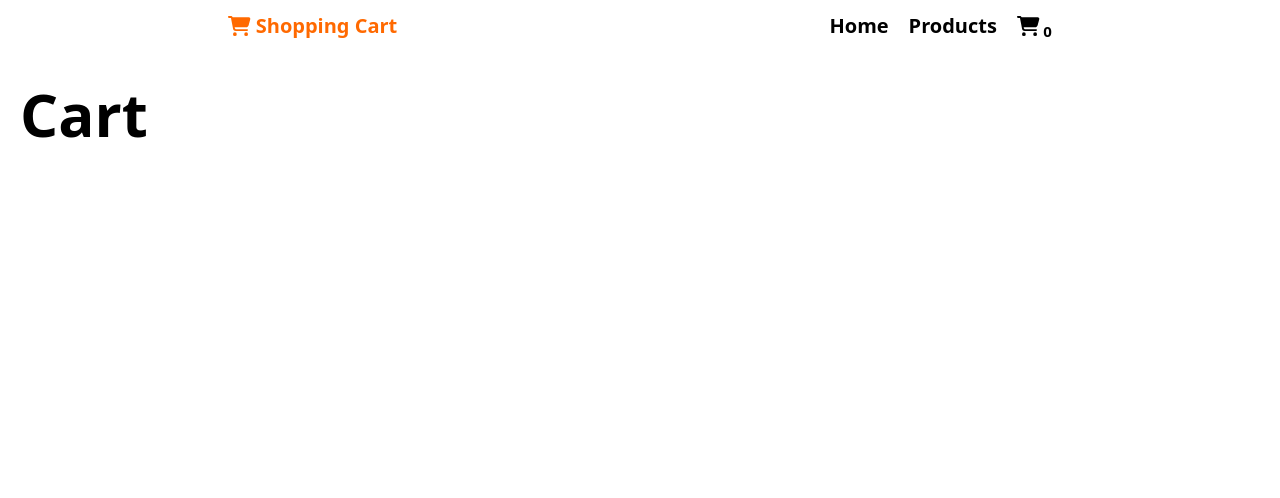
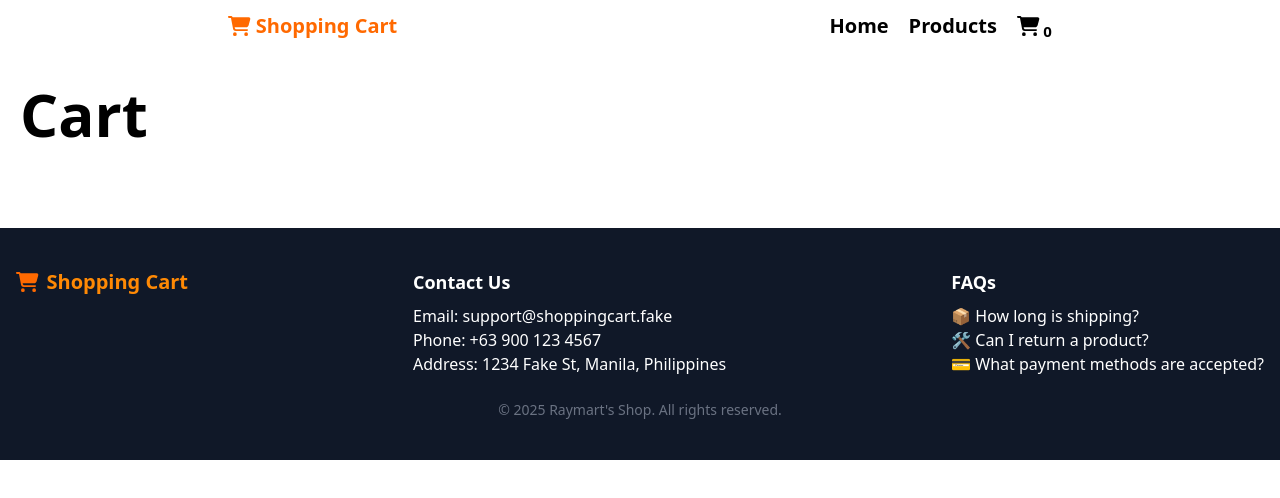
Before and after one commit to xxemat20xx/Shopping-cart, a React (Vite) app: page /cart in a window 1280 px wide. Shown: the top 498 px of the page. Built offline with nearby package versions, Linux system fonts and the light colour scheme; no server answers.

Commit message:
commit changes

```diff
--- a/src/components/Homepage/DiscoverSection.jsx
+++ b/src/components/Homepage/DiscoverSection.jsx
@@ -5,13 +5,13 @@ const DiscoverSection = () => {
 
   return (
     <div className='discover-section mt-8'>
-        <h1 className='text-4xl font-bold text-center'>Discover</h1>
-        <div className="text-center bg-orange-500 w-24 h-2 m-auto block mt-5 mb-5"></div>
-        <div className='min-h-screen grid grid-cols-1 md:grid-cols-2 lg:grid-cols-4 gap-5'>
+        <h1 className='text-4xl font-bold text-center md:text-left'>Discover</h1>
+        <div className="text-center bg-orange-500 w-24 h-2 mx-auto my-5 block md:text-left md:mx-0"></div>
+        <div className='grid grid-cols-1 md:grid-cols-2 lg:grid-cols-4 gap-5'>
         {discoverMoreData.map((data) => {
             const {id, src, category} = data;
             return(
-                <div key={id} className='mt-5 flex flex-col items-center'>
+                <div key={id} className='my-5 flex flex-col items-center'>
                     <img src={src} alt="" className='w-3/4 md:w-full'/>
                     <p className='font-bold'>{category}</p>
                     <div>
--- /dev/null
+++ b/src/components/Homepage/Footer.jsx
@@ -0,0 +1,41 @@
+import { Link } from "react-router-dom";
+import { FontAwesomeIcon } from "@fortawesome/react-fontawesome";
+import { faCartShopping } from "@fortawesome/free-solid-svg-icons";
+
+const Footer = () => {
+  return (
+    <footer className="bg-gray-900 text-white py-10 mt-16">
+      <div className="container mx-auto px-4 flex flex-col md:flex-row justify-between items-start gap-8">
+
+        {/* Logo + Home */}
+        <div className="text-xl font-semibold flex items-center gap-2">
+          <FontAwesomeIcon icon={faCartShopping} className="text-orange-500" />
+          <Link to="/" className="hover:underline text-orange-400">Shopping Cart</Link>
+        </div>
+
+        {/* Contact Info */}
+        <div>
+          <h4 className="text-lg font-semibold mb-2">Contact Us</h4>
+          <p>Email: support@shoppingcart.fake</p>
+          <p>Phone: +63 900 123 4567</p>
+          <p>Address: 1234 Fake St, Manila, Philippines</p>
+        </div>
+
+        {/* FAQs */}
+        <div>
+          <h4 className="text-lg font-semibold mb-2">FAQs</h4>
+          <p>📦 How long is shipping?</p>
+          <p>🛠 Can I return a product?</p>
+          <p>💳 What payment methods are accepted?</p>
+        </div>
+      </div>
+
+      {/* Bottom note */}
+      <div className="mt-6 text-center text-sm text-gray-500">
+        &copy; {new Date().getFullYear()} Raymart's Shop. All rights reserved.
+      </div>
+    </footer>
+  );
+};
+
+export default Footer;
--- a/src/components/Homepage/Home.jsx
+++ b/src/components/Homepage/Home.jsx
@@ -1,6 +1,8 @@
 import React from 'react'
 import HeroSection from './HeroSection'
 import DiscoverSection from './DiscoverSection'
+import TopSellerWidget from './TopSellerWidget'
+import Footer from './Footer'
 
 const Home = () => {
   return (
@@ -9,9 +11,8 @@ const Home = () => {
 
                 <HeroSection />
                 <DiscoverSection />
-              {/* <footer className='bg-gray-700 h-32'>
-                  <h1 className='text-6xl text-white font-bold'>Footer</h1>
-              </footer> */}
+                <TopSellerWidget />
+
         </main>
 
     </>
--- /dev/null
+++ b/src/components/Homepage/TopSellerWidget.jsx
@@ -0,0 +1,32 @@
+import React, { useContext } from 'react'
+import { ProductContext } from '../Products/ProductProvider'
+const TopSellerWidget = () => {
+  const {topSeller} = useContext(ProductContext);
+
+
+  return (
+    <div className='my-16'>
+        <h1 className='text-4xl font-bold text-center md:text-left'>Top Sellers</h1>
+        <div className="text-center bg-orange-500 w-24 h-2 mx-auto my-5 block md:text-left md:mx-0"></div>
+        <div className="flex items-center justify-center md:justify-start">
+                 <div className='cards grid grid-cols-1 md:grid-cols-2 xl:grid-cols-4 gap-5 '>
+                   {topSeller.map((data) => {
+            const {id, image, rating} = data;
+            return(
+                <div key={id} className='card w-[400px] bg-white p-6 rounded-sm
+                shadow-lg shadow-black/50 flex flex-col justify-center items-center
+                md:w-[410px] lg:w-[420px]'>
+                    <img src={image} alt="" className='h-50 w-50 object-contain mb-4'/>
+                    <p><strong>Item Purchased: {rating.count}+</strong></p>
+                </div>
+            )
+
+        })}
+         </div>
+        </div>
+
+    </div>
+  )
+}
+
+export default TopSellerWidget
--- a/src/components/Navbar/NavBar.jsx
+++ b/src/components/Navbar/NavBar.jsx
@@ -3,7 +3,7 @@ import { Link, Outlet } from 'react-router-dom'
 import { FontAwesomeIcon } from '@fortawesome/react-fontawesome'
 import { faBars, faCartShopping } from '@fortawesome/free-solid-svg-icons'
 import { ProductContext } from '../Products/ProductProvider'
-
+import Footer from '../Homepage/Footer'
 import {  } from '@fortawesome/free-solid-svg-icons'
 const NavBar = () => {
   const {cart} = useContext(ProductContext);
@@ -36,6 +36,7 @@ const NavBar = () => {
     </nav>
       {/* SIDE NAV */}
         <Outlet />
+        <Footer />
     </>
   )
 }
--- a/src/components/Products/ProductProvider.jsx
+++ b/src/components/Products/ProductProvider.jsx
@@ -24,12 +24,21 @@ const ProductProvider = ({children}) => {
   useEffect(() => {
     fetchAPI();
   },[]);
+  const topSeller = useMemo(() => {
+    return [...product]
+    .sort((a,b) => b.rating.count - a.rating.count)
+    .slice(0, 4);
+  },[product]);
+  console.log(topSeller);
+
   const value = useMemo (() => ({
     product,
     loading,
     cart,
-    setCart}
-  ),[product, loading, cart]);
+    topSeller,
+    setCart
+  }
+  ),[product, loading, cart, topSeller]);
 
   return (
 
```
